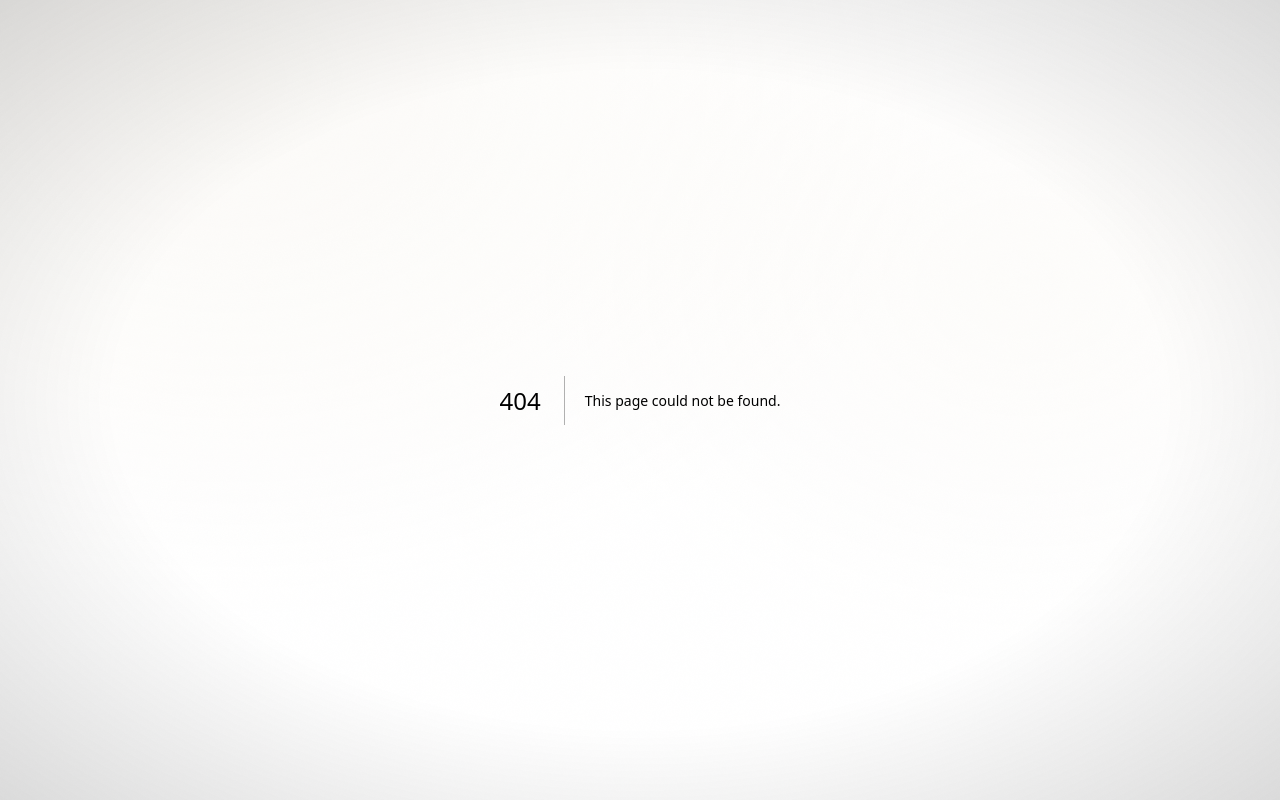
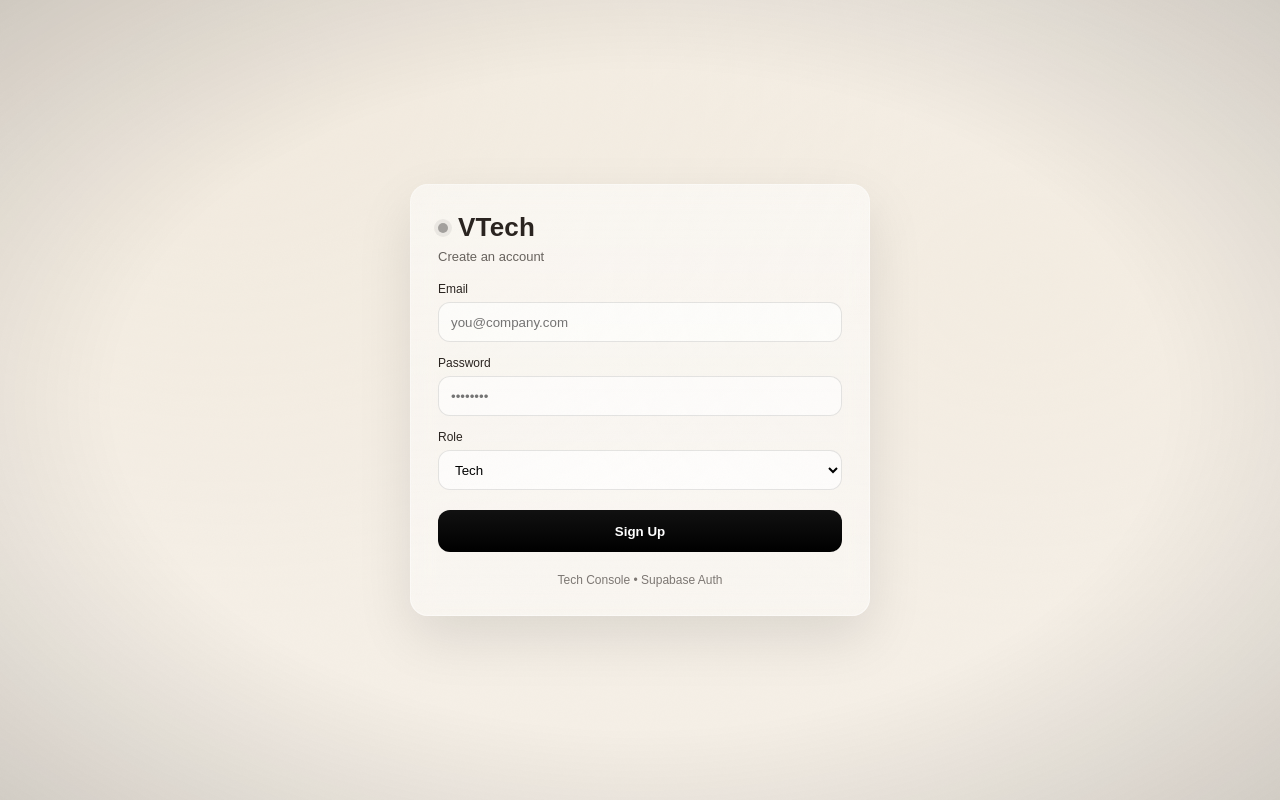
Before and after one commit to netwrrk/vtech, a Next.js app in the folder frontend/: page /sign-up in a window 1280 px wide. Before the commit this address had no page. Built offline with nearby package versions, Linux system fonts and the light colour scheme; no server answers.

Commit message:
Linked supabase to sign up page

```diff
--- a/frontend/app/page.js
+++ b/frontend/app/page.js
@@ -1,5 +1,5 @@
 import { redirect } from "next/navigation";
 
 export default function Home() {
-  redirect("/tech-dashboard");
+  redirect("/sign-up");
 }
--- /dev/null
+++ b/frontend/app/sign-up/page.js
@@ -0,0 +1,117 @@
+"use client";
+
+import { useState } from "react";
+import { createClient } from "@supabase/supabase-js";
+import styles from "./page.module.css";
+
+const supabase = createClient(
+  process.env.NEXT_PUBLIC_SUPABASE_URL,
+  process.env.NEXT_PUBLIC_SUPABASE_ANON_KEY
+);
+
+export default function Page() {
+  const [email, setEmail] = useState("");
+  const [password, setPassword] = useState("");
+  const [role, setRole] = useState("tech");
+  const [err, setErr] = useState("");
+  const [loading, setLoading] = useState(false);
+
+  async function handleSignUp(e) {
+    e.preventDefault();
+    setErr("");
+
+    if (!email.trim() || !password.trim()) {
+      setErr("Enter email and password.");
+      return;
+    }
+
+    setLoading(true);
+
+    const { data, error } = await supabase.auth.signUp({
+      email: email.trim(),
+      password,
+      options: {
+        data: {
+          role: role, // user_metadata
+        },
+      },
+    });
+
+    setLoading(false);
+
+    if (error) {
+      setErr(error.message);
+      return;
+    }
+
+    const userRole = data.user?.user_metadata?.role;
+
+    if (userRole === "tech") {
+      window.location.href = "/tech-dashboard";
+    } else {
+      window.location.href = "/user-dashboard";
+    }
+  }
+
+  return (
+    <main className={styles.root}>
+      <div className={styles.card}>
+        <header className={styles.header}>
+          <div className={styles.brand}>
+            <span className={styles.dot} aria-hidden="true" />
+            <h1 className={styles.title}>VTech</h1>
+          </div>
+          <p className={styles.sub}>Create an account</p>
+        </header>
+
+        <form className={styles.form} onSubmit={handleSignUp}>
+          <label className={styles.field}>
+            <span>Email</span>
+            <input
+              className={styles.input}
+              type="email"
+              value={email}
+              onChange={(e) => setEmail(e.target.value)}
+              placeholder="you@company.com"
+              autoComplete="email"
+            />
+          </label>
+
+          <label className={styles.field}>
+            <span>Password</span>
+            <input
+              className={styles.input}
+              type="password"
+              value={password}
+              onChange={(e) => setPassword(e.target.value)}
+              placeholder="••••••••"
+              autoComplete="new-password"
+            />
+          </label>
+
+          <label className={styles.field}>
+            <span>Role</span>
+            <select
+              className={styles.select}
+              value={role}
+              onChange={(e) => setRole(e.target.value)}
+            >
+              <option value="tech">Tech</option>
+              <option value="user">User</option>
+            </select>
+          </label>
+
+          {err ? <div className={styles.error}>{err}</div> : null}
+
+          <button className={styles.primary} type="submit" disabled={loading}>
+            {loading ? "Creating..." : "Sign Up"}
+          </button>
+        </form>
+
+        <footer className={styles.footer}>
+          <span className={styles.muted}>Tech Console • Supabase Auth</span>
+        </footer>
+      </div>
+    </main>
+  );
+}
--- /dev/null
+++ b/package.json
@@ -0,0 +1,5 @@
+{
+  "dependencies": {
+    "@supabase/supabase-js": "^2.89.0"
+  }
+}
```
Also changed, not shown: frontend/app/sign-in/page.js (deleted, +0 -102 lines), frontend/app/sign-up/page.module.css (renamed from frontend/app/sign-in/page.module.css), frontend/app/sign-up/sign-in.html (added), frontend/app/sign-up/sign-in.js (renamed from frontend/app/sign-in/sign-in.js), 1 other file (tests, documents, lock files or other folders).
